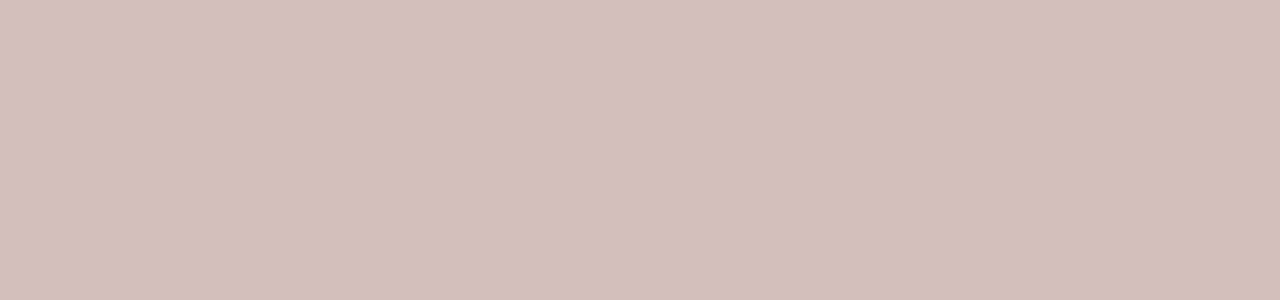
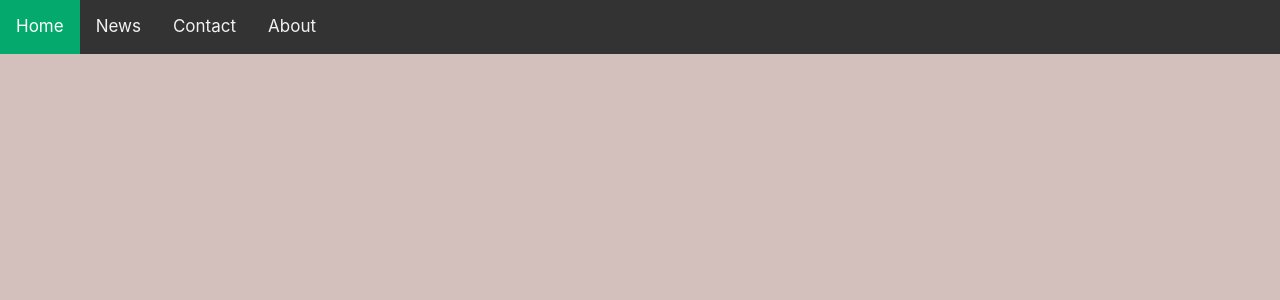
Before and after one commit to marynghiem/ToDoList, a React (Create React App) app in the folder client/: page /home in a window 1280 px wide. Before the commit this address had no page. Shown: the top 300 px of the page. Built offline with nearby package versions, Linux system fonts and the light colour scheme.

Commit message:
added navbar for project

```diff
--- a/client/src/App.js
+++ b/client/src/App.js
@@ -2,19 +2,16 @@
 import { ToDoList } from "./components/ToDoList";
 import React, { Fragment } from "react";
 import { Routes, Route, Navigate } from "react-router-dom";
+import { Home } from "./components/Home";
 
 function App() {
   return (
-    <Routes>
-      <Route
-        path="/"
-        element={
-          <Fragment>
-            <ToDoList />
-          </Fragment>
-        }
-      ></Route>
-    </Routes>
+    <div className="App">
+      <Routes>
+        <Route path="/" element={<ToDoList />} />
+        <Route path="/home" element={<Home />} />
+      </Routes>
+    </div>
   );
 }
 
--- /dev/null
+++ b/client/src/components/Home.js
@@ -0,0 +1,10 @@
+import React from "react";
+import { NavBar } from "./NavBar";
+
+export const Home = () => {
+  return (
+    <div>
+      <NavBar></NavBar>
+    </div>
+  );
+};
--- /dev/null
+++ b/client/src/components/NavBar.js
@@ -0,0 +1,15 @@
+import React from "react";
+import "../css/NavBar.css";
+
+export const NavBar = () => {
+  return (
+    <div class="topnav">
+      <a class="active" href="#home">
+        Home
+      </a>
+      <a href="#news">News</a>
+      <a href="#contact">Contact</a>
+      <a href="#about">About</a>
+    </div>
+  );
+};
--- /dev/null
+++ b/client/src/css/NavBar.css
@@ -0,0 +1,26 @@
+.topnav {
+    background-color: #333;
+    overflow: hidden;
+  }
+
+  /* Style the links inside the navigation bar */
+  .topnav a {
+    float: left;
+    color: #f2f2f2;
+    text-align: center;
+    padding: 14px 16px;
+    text-decoration: none;
+    font-size: 17px;
+  }
+
+  /* Change the color of links on hover */
+  .topnav a:hover {
+    background-color: #ddd;
+    color: black;
+  }
+
+  /* Add a color to the active/current link */
+  .topnav a.active {
+    background-color: #04AA6D;
+    color: white;
+  }
```
